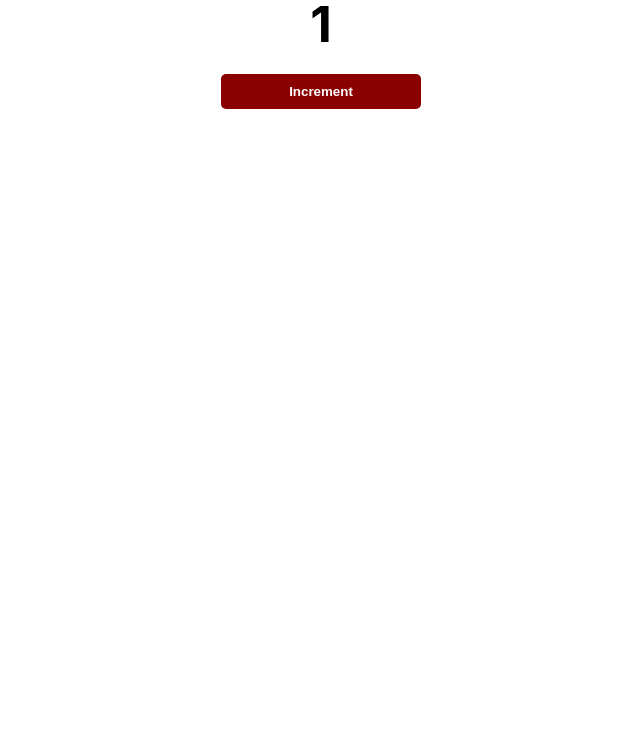
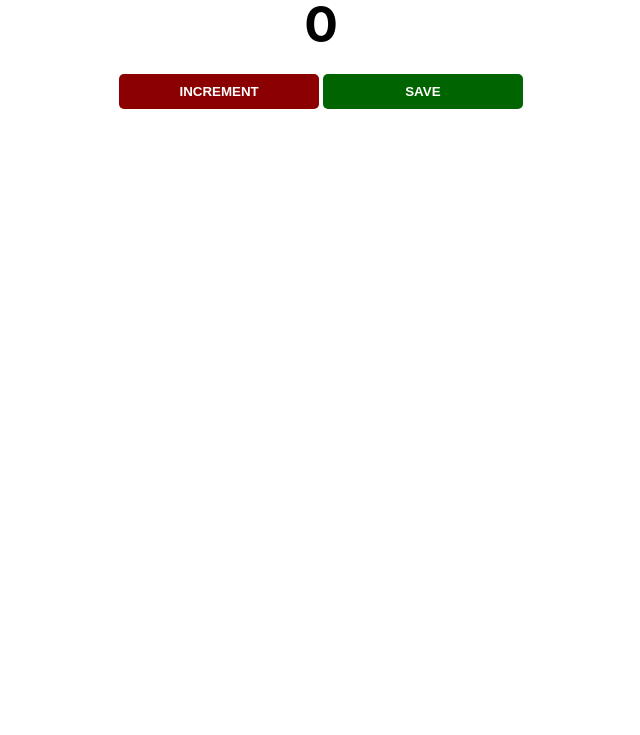
Before and after one commit to Supa-Thobile2/scrimba, a plain HTML site: page index.html in a window 1280 px wide. Shown: the part 65-800 px from the top of the page, without its empty margins (319-959 px from the left). Drawn offline with Linux system fonts and the light colour scheme.

Commit message:
updated project

```diff
--- a/index.html
+++ b/index.html
@@ -5,7 +5,8 @@
     <body>
         <h1>People entered:</h1>
         <h2 id="count-el">0</h2>
-        <button id="increment-btn" onclick="increment()">Increment</button>
+        <button id="increment-btn" onclick="increment()">INCREMENT</button>
+        <button id="save-btn" onclick="save()">SAVE</button>
         <script src="index.js">
 
         </script>
--- a/index.js
+++ b/index.js
@@ -104,13 +104,21 @@
 // increment the count variable when the button is clicked
 // change the count-el in the html
 
+
+let countEl = document.getElementById("count-el");
 let count = 0;
-let countEl = document.getElementById("count-el");
-
 function increment(){
     count += 1
 
     countEl.innerText = count;
 }
 
-increment();
+// increment();
+
+
+// 1. Create a function, save(), which logs out the count when it's called
+
+function save(){
+    console.log(count)
+}
+// save()
```
